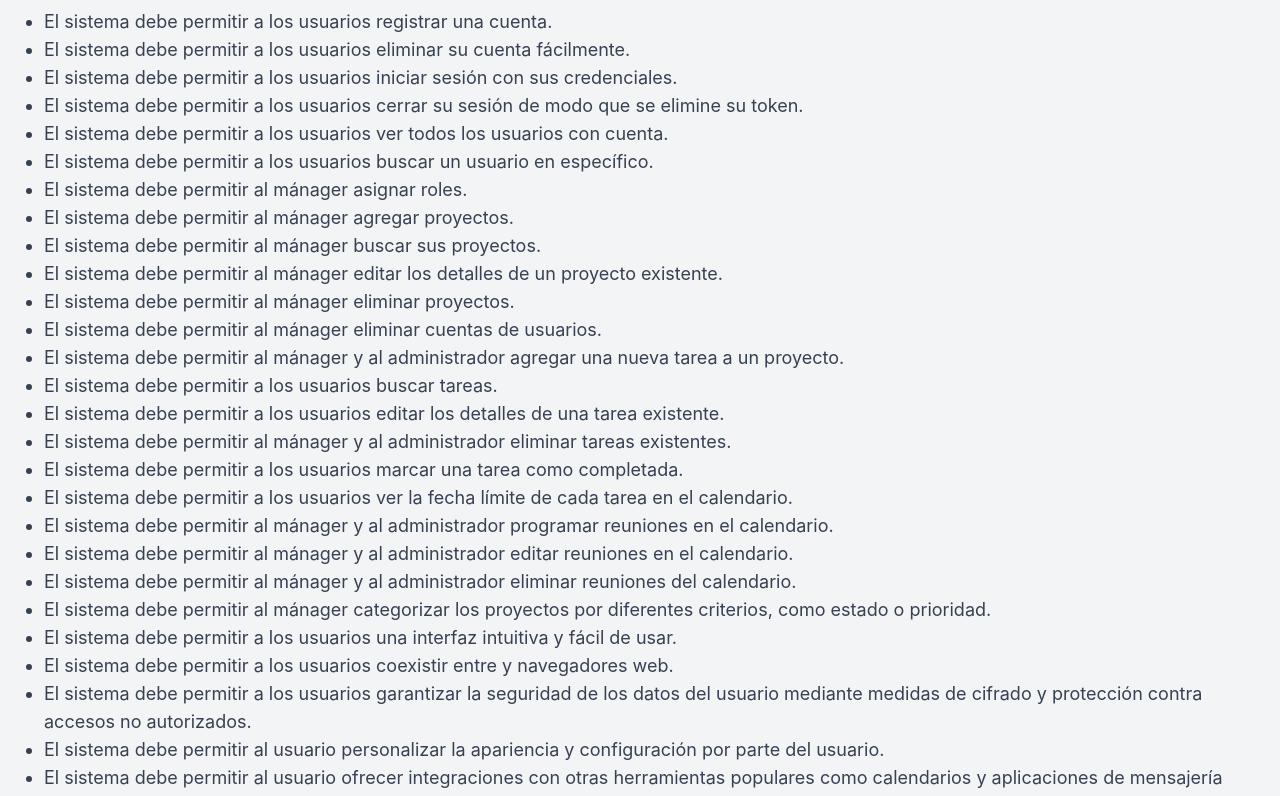
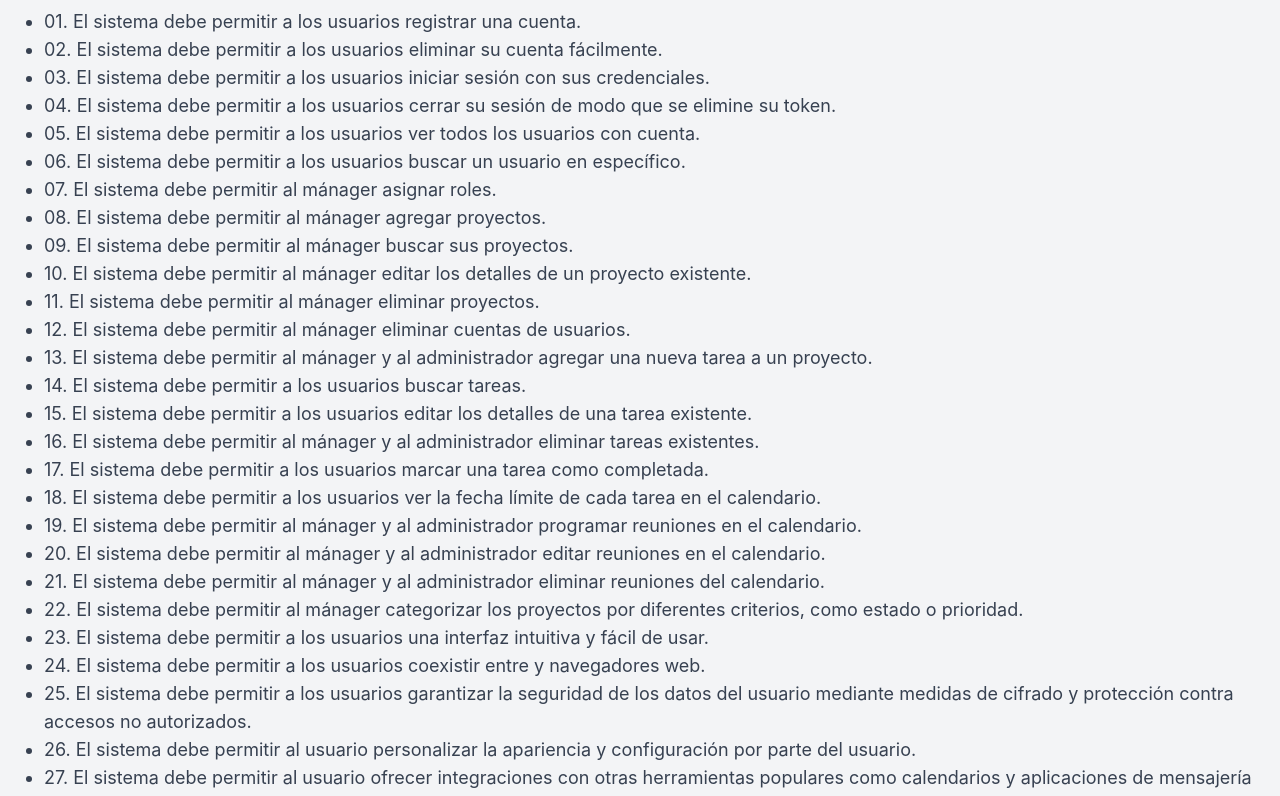
Before and after one commit to DarkKay007/documentacionGestor, a React (Vite) app: page /user-manual in a window 1280 px wide. Shown: the part 620-1416 px from the top of the page. Built offline with nearby package versions, Linux system fonts and the light colour scheme.

Commit message:
Update manualDeUsuario.jsx

```diff
--- a/src/pages/manualDeUsuario.jsx
+++ b/src/pages/manualDeUsuario.jsx
@@ -33,36 +33,36 @@ const UserManual = () => {
     <section className="mb-12">
     <h2 className="text-3xl font-semibold mb-4">Requerimientos</h2>
     <ul className="list-disc ml-5 text-lg text-gray-700">
-        <li>El sistema debe permitir a los usuarios registrar una cuenta.</li>
-        <li>El sistema debe permitir a los usuarios eliminar su cuenta fácilmente.</li>
-        <li>El sistema debe permitir a los usuarios iniciar sesión con sus credenciales.</li>
-        <li>El sistema debe permitir a los usuarios cerrar su sesión de modo que se elimine su token.</li>
-        <li>El sistema debe permitir a los usuarios ver todos los usuarios con cuenta.</li>
-        <li>El sistema debe permitir a los usuarios buscar un usuario en específico.</li>
-        <li>El sistema debe permitir al mánager asignar roles.</li>
-        <li>El sistema debe permitir al mánager agregar proyectos.</li>
-        <li>El sistema debe permitir al mánager buscar sus proyectos.</li>
-        <li>El sistema debe permitir al mánager editar los detalles de un proyecto existente.</li>
-        <li>El sistema debe permitir al mánager eliminar proyectos.</li>
-        <li>El sistema debe permitir al mánager eliminar cuentas de usuarios.</li>
-        <li>El sistema debe permitir al mánager y al administrador agregar una nueva tarea a un proyecto.</li>
-        <li>El sistema debe permitir a los usuarios buscar tareas.</li>
-        <li>El sistema debe permitir a los usuarios editar los detalles de una tarea existente.</li>
-        <li>El sistema debe permitir al mánager y al administrador eliminar tareas existentes.</li>
-        <li>El sistema debe permitir a los usuarios marcar una tarea como completada.</li>
-        <li>El sistema debe permitir a los usuarios ver la fecha límite de cada tarea en el calendario.</li>
-        <li>El sistema debe permitir al mánager y al administrador programar reuniones en el calendario.</li>
-        <li>El sistema debe permitir al mánager y al administrador editar reuniones en el calendario.</li>
-        <li>El sistema debe permitir al mánager y al administrador eliminar reuniones del calendario.</li>
-        <li>El sistema debe permitir al mánager categorizar los proyectos por diferentes criterios, como estado o prioridad.</li>
-        <li>El sistema debe permitir a los usuarios una interfaz intuitiva y fácil de usar.</li>
-        <li>El sistema debe permitir a los usuarios coexistir entre y navegadores web.</li>
-        <li>El sistema debe permitir a los usuarios garantizar la seguridad de los datos del usuario mediante medidas de cifrado y protección contra accesos no autorizados.</li>
-        <li>El sistema debe permitir al usuario personalizar la apariencia y configuración por parte del usuario.</li>
-        <li>El sistema debe permitir al usuario ofrecer integraciones con otras herramientas populares como calendarios y aplicaciones de mensajería instantánea.</li>
-        <li>El sistema debe permitir al usuario moverse por las interfaces con atajos de teclado.</li>
-        <li>El sistema debe permitir a los usuarios la colaboración en tiempo real entre los miembros del equipo en la edición de proyectos y tareas.</li>
-        <li>El sistema debe permitir ser escalable para que se adapte a las necesidades del usuario.</li>
+        <li>01. El sistema debe permitir a los usuarios registrar una cuenta.</li>
+        <li>02. El sistema debe permitir a los usuarios eliminar su cuenta fácilmente.</li>
+        <li>03. El sistema debe permitir a los usuarios iniciar sesión con sus credenciales.</li>
+        <li>04. El sistema debe permitir a los usuarios cerrar su sesión de modo que se elimine su token.</li>
+        <li>05. El sistema debe permitir a los usuarios ver todos los usuarios con cuenta.</li>
+        <li>06. El sistema debe permitir a los usuarios buscar un usuario en específico.</li>
+        <li>07. El sistema debe permitir al mánager asignar roles.</li>
+        <li>08. El sistema debe permitir al mánager agregar proyectos.</li>
+        <li>09. El sistema debe permitir al mánager buscar sus proyectos.</li>
+        <li>10. El sistema debe permitir al mánager editar los detalles de un proyecto existente.</li>
+        <li>11. El sistema debe permitir al mánager eliminar proyectos.</li>
+        <li>12. El sistema debe permitir al mánager eliminar cuentas de usuarios.</li>
+        <li>13. El sistema debe permitir al mánager y al administrador agregar una nueva tarea a un proyecto.</li>
+        <li>14. El sistema debe permitir a los usuarios buscar tareas.</li>
+        <li>15. El sistema debe permitir a los usuarios editar los detalles de una tarea existente.</li>
+        <li>16. El sistema debe permitir al mánager y al administrador eliminar tareas existentes.</li>
+        <li>17. El sistema debe permitir a los usuarios marcar una tarea como completada.</li>
+        <li>18. El sistema debe permitir a los usuarios ver la fecha límite de cada tarea en el calendario.</li>
+        <li>19. El sistema debe permitir al mánager y al administrador programar reuniones en el calendario.</li>
+        <li>20. El sistema debe permitir al mánager y al administrador editar reuniones en el calendario.</li>
+        <li>21. El sistema debe permitir al mánager y al administrador eliminar reuniones del calendario.</li>
+        <li>22. El sistema debe permitir al mánager categorizar los proyectos por diferentes criterios, como estado o prioridad.</li>
+        <li>23. El sistema debe permitir a los usuarios una interfaz intuitiva y fácil de usar.</li>
+        <li>24. El sistema debe permitir a los usuarios coexistir entre y navegadores web.</li>
+        <li>25. El sistema debe permitir a los usuarios garantizar la seguridad de los datos del usuario mediante medidas de cifrado y protección contra accesos no autorizados.</li>
+        <li>26. El sistema debe permitir al usuario personalizar la apariencia y configuración por parte del usuario.</li>
+        <li>27. El sistema debe permitir al usuario ofrecer integraciones con otras herramientas populares como calendarios y aplicaciones de mensajería instantánea.</li>
+        <li>28. El sistema debe permitir al usuario moverse por las interfaces con atajos de teclado.</li>
+        <li>29. El sistema debe permitir a los usuarios la colaboración en tiempo real entre los miembros del equipo en la edición de proyectos y tareas.</li>
+        <li>30. El sistema debe permitir ser escalable para que se adapte a las necesidades del usuario.</li>
     </ul>
 </section>
 
```
